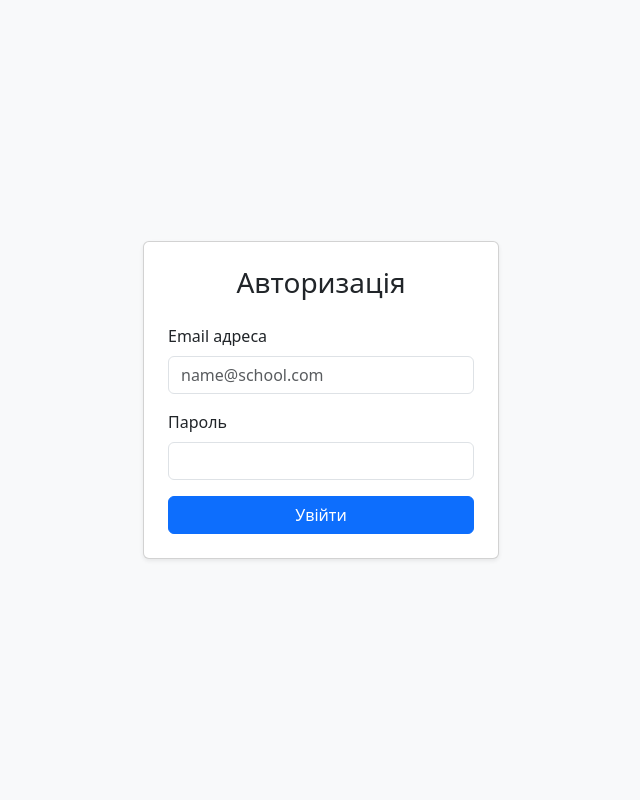
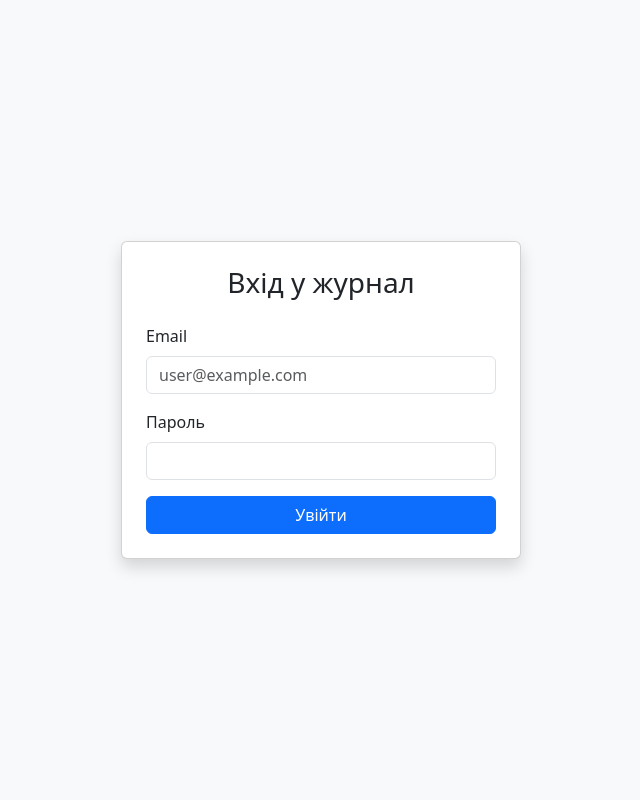
Before and after one commit to tymur75275-maker/School-server, a Flask app: page / in a window 1280 px wide. Shown: the whole page, without its empty margins (319-959 px from the left). Run offline with Flask 3, Linux system fonts and the light colour scheme.

Commit message:
Update login.html

```diff
--- a/templates/login.html
+++ b/templates/login.html
@@ -2,35 +2,32 @@
 <html lang="uk">
 <head>
     <meta charset="UTF-8">
-    <meta name="viewport" content="width=device-width, initial-scale=1.0">
-    <title>Вхід — Шкільний Портал</title>
+    <title>Вхід у систему</title>
     <link href="https://cdn.jsdelivr.net/npm/bootstrap@5.3.0/dist/css/bootstrap.min.css" rel="stylesheet">
 </head>
-<body class="bg-light d-flex align-items-center vh-100">
-    <div class="container">
-        <div class="row justify-content-center">
-            <div class="col-md-4">
-                <div class="card shadow-sm">
-                    <div class="card-body p-4">
-                        <h3 class="card-title text-center mb-4">Авторизація</h3>
+<body class="bg-light d-flex align-items-center justify-content-center" style="min-height: 100vh;">
+    <div class="card shadow p-4" style="width: 100%; max-width: 400px;">
+        <h3 class="card-title text-center mb-4">Вхід у журнал</h3>
 
-                        <form action="/login" method="POST">
-                            <div class="mb-3">
-                                <label for="email" class="form-label">Email адреса</label>
-                                <input type="email" class="form-control" id="email" name="email" required placeholder="name@school.com">
-                            </div>
+        {% with messages = get_flashed_messages(with_categories=true) %}
+            {% if messages %}
+                {% for category, message in messages %}
+                    <div class="alert alert-{{ category }}">{{ message }}</div>
+                {% endfor %}
+            {% endif %}
+        {% endwith %}
 
-                            <div class="mb-3">
-                                <label for="password" class="form-label">Пароль</label>
-                                <input type="password" class="form-control" id="password" name="password" required>
-                            </div>
-
-                            <button type="submit" class="btn btn-primary w-100">Увійти</button>
-                        </form>
-                    </div>
-                </div>
+        <form method="POST">
+            <div class="mb-3">
+                <label class="form-label">Email</label>
+                <input type="email" name="email" class="form-control" required placeholder="user@example.com">
             </div>
-        </div>
+            <div class="mb-3">
+                <label class="form-label">Пароль</label>
+                <input type="password" name="password" class="form-control" required>
+            </div>
+            <button type="submit" class="btn btn-primary w-100">Увійти</button>
+        </form>
     </div>
 </body>
 </html>
```
